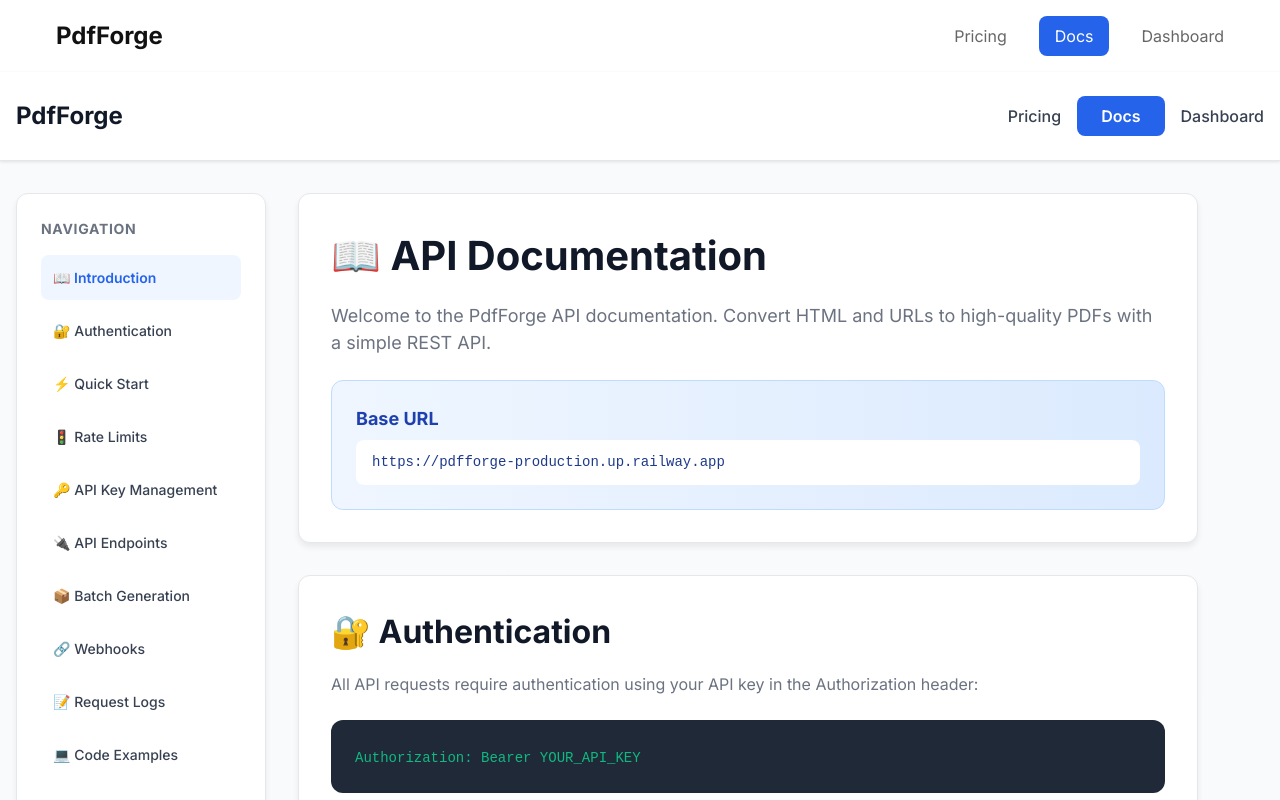
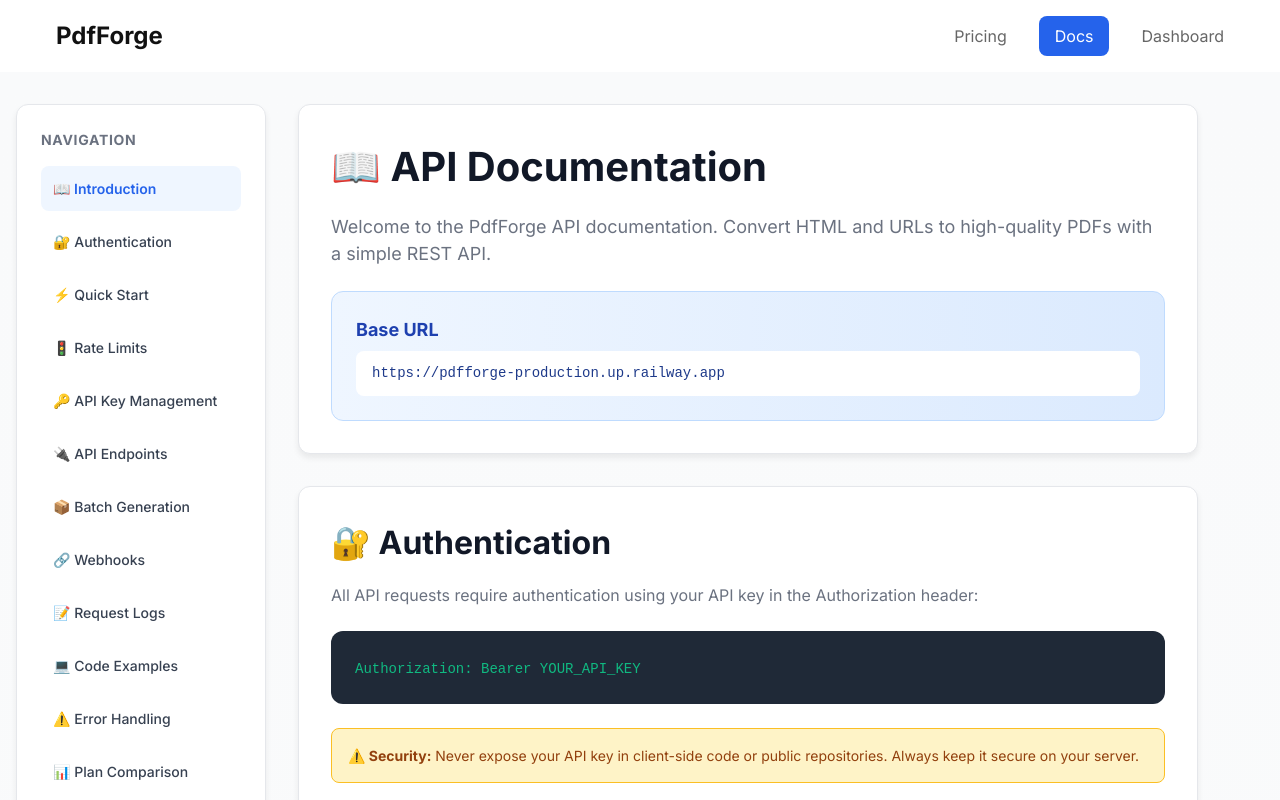
Before and after one commit to jloucks0-lab/pdfforge, a Next.js app: page /docs in a window 1280 px wide. Shown: the top 800 px of the page. Built offline with nearby package versions, Linux system fonts and the light colour scheme.

Commit message:
Remove duplicate header from docs page

```diff
--- a/app/docs/page.tsx
+++ b/app/docs/page.tsx
@@ -210,22 +210,6 @@
 
   return (
     <div style={{ minHeight: '100vh', background: 'linear-gradient(to bottom, #f9fafb, white)' }}>
-      {/* Header */}
-      <div style={{ backgroundColor: 'white', borderBottom: '1px solid #e5e7eb', padding: '1.5rem 0', position: 'sticky', top: 0, zIndex: 50, boxShadow: '0 1px 3px rgba(0,0,0,0.1)' }}>
-        <div style={{ maxWidth: '1400px', margin: '0 auto', padding: '0 1rem', display: 'flex', alignItems: 'center', justifyContent: 'space-between', flexWrap: 'wrap', gap: '1rem' }}>
-          <Link href="/" style={{ fontSize: '1.5rem', fontWeight: 'bold', color: '#111827', textDecoration: 'none' }}>
-            PdfForge
-          </Link>
-          <div style={{ display: 'flex', gap: '1rem', alignItems: 'center' }}>
-            <Link href="/pricing" style={{ color: '#374151', textDecoration: 'none', fontWeight: '500' }}>Pricing</Link>
-            <Link href="/docs" style={{ backgroundColor: '#2563eb', color: 'white', padding: '0.5rem 1.5rem', borderRadius: '0.5rem', fontWeight: '600', textDecoration: 'none' }}>
-              Docs
-            </Link>
-            <Link href="/dashboard" style={{ color: '#374151', textDecoration: 'none', fontWeight: '500' }}>Dashboard</Link>
-          </div>
-        </div>
-      </div>
-
       <div style={{ maxWidth: '1400px', margin: '0 auto', padding: '2rem 1rem', display: 'grid', gridTemplateColumns: '250px 1fr', gap: '2rem' }}>
         {/* Sidebar Navigation */}
         <div style={{ position: 'sticky', top: '100px', height: 'fit-content' }}>
```
